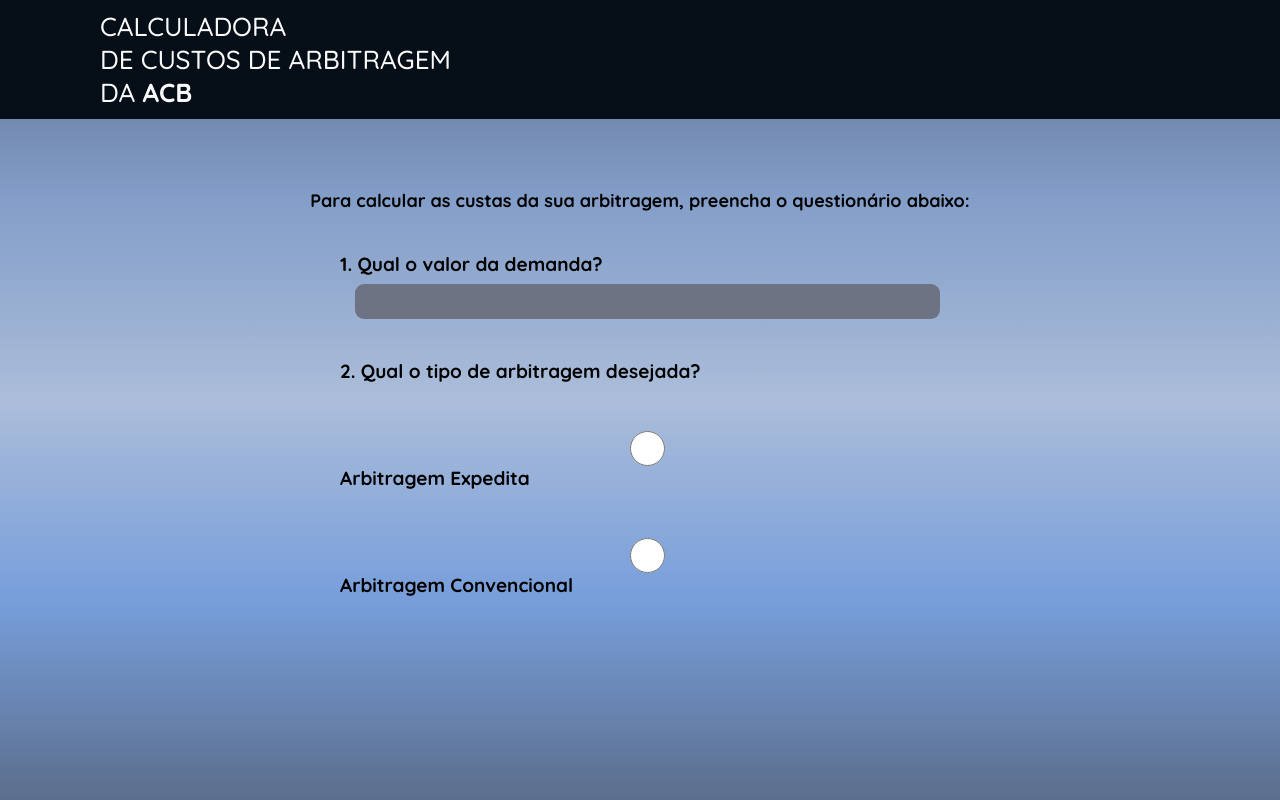
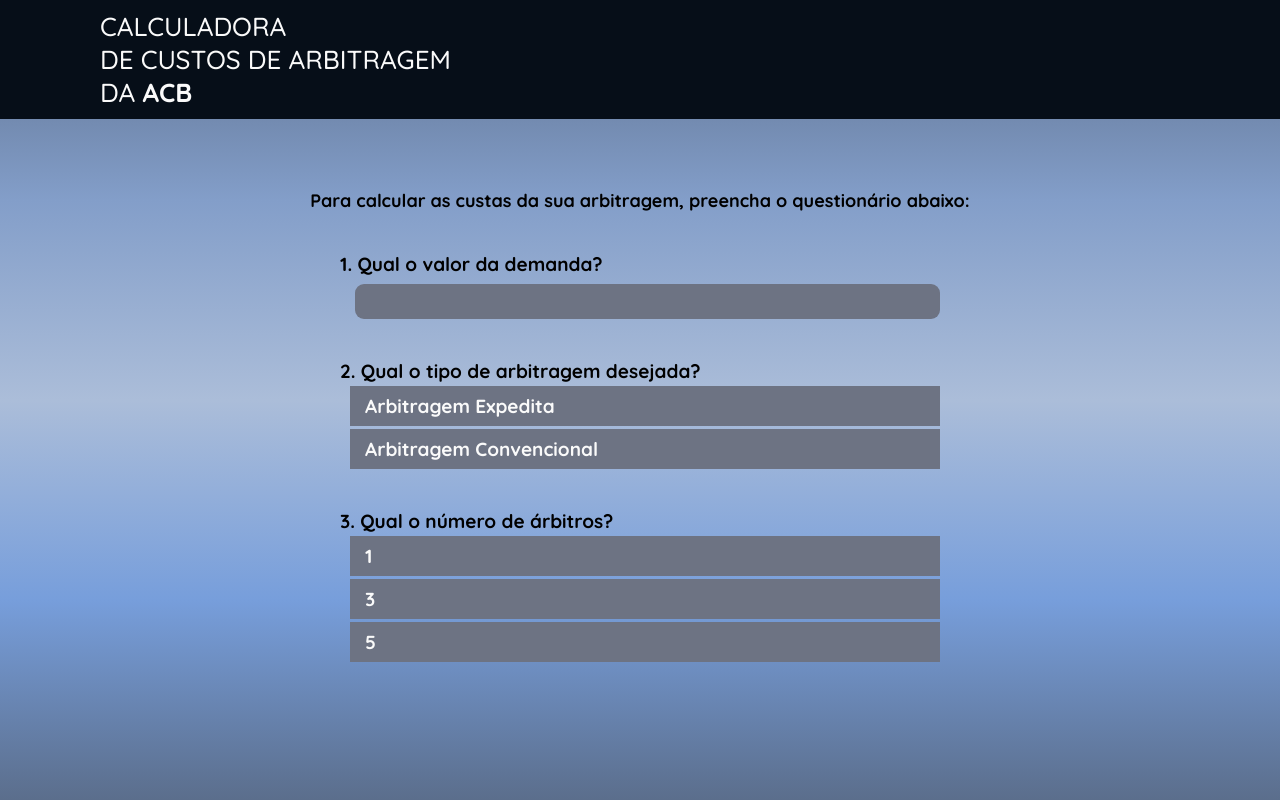
Before and after one commit to IgorMarinhoArgollo/calculadora_acb, a React (Vite) app: page / in a window 1280 px wide. Built offline with nearby package versions, Linux system fonts and the light colour scheme.

Commit message:
feat: form questions

```diff
--- a/src/Components/Survey/Survey.jsx
+++ b/src/Components/Survey/Survey.jsx
@@ -4,6 +4,7 @@
 export default function Survey() {
   const [disputeValue, setDisputeValue] = useState('');
   const [disputeType, setDisputeType] = useState('');
+  const [numberOfArbitrators, setNumberOfArbitrators] = useState('');
 
   return (
     <div className='survey'>
@@ -17,14 +18,15 @@
             id="disputeValue"
             value={disputeValue}
             onChange={(e) => setDisputeValue(e.target.value)}
+            step="any"
           />
         </label>
 
         <label htmlFor="disputeType" className='questions'>
           2. Qual o tipo de arbitragem desejada?
         </label>
-        <div className='disputeOptions'>
-          <label htmlFor="exp" className='options'>
+        <div className='disputequestions'>
+          <label htmlFor="exp" className={`options ${disputeType === 'exp' ? 'selected' : ''}`}>
             <input
               type="radio"
               name="disputeType"
@@ -35,7 +37,7 @@
             />
             Arbitragem Expedita
           </label>
-          <label htmlFor="conv" className='options'>
+          <label htmlFor="conv" className={`options ${disputeType === 'conv' ? 'selected' : ''}`}>
             <input
               type="radio"
               name="disputeType"
@@ -48,8 +50,47 @@
           </label>
         </div>
 
+        <label htmlFor="numberOfArbitrators" className='questions'>
+          3. Qual o número de árbitros?
+        </label>
+        <div className='disputequestions'>
+          <label htmlFor="option1" className={`options ${numberOfArbitrators === '1' ? 'selected' : ''}`}>
+            <input
+              type="radio"
+              name="numberOfArbitrators"
+              value="1"
+              id="option1"
+              checked={numberOfArbitrators === '1'}
+              onChange={() => setNumberOfArbitrators('1')}
+            />
+            1
+          </label>
+          <label htmlFor="option3" className={`options ${numberOfArbitrators === '3' ? 'selected' : ''}`}>
+            <input
+              type="radio"
+              name="numberOfArbitrators"
+              value="3"
+              id="option3"
+              checked={numberOfArbitrators === '3'}
+              onChange={() => setNumberOfArbitrators('3')}
+            />
+            3
+          </label>
+          <label htmlFor="option5" className={`options ${numberOfArbitrators === '5' ? 'selected' : ''}`}>
+            <input
+              type="radio"
+              name="numberOfArbitrators"
+              value="5"
+              id="option5"
+              checked={numberOfArbitrators === '5'}
+              onChange={() => setNumberOfArbitrators('5')}
+            />
+            5
+          </label>
+        </div>
         <p>{disputeValue}</p>
         <p>{disputeType}</p>
+        <p>{numberOfArbitrators}</p>
       </form>
     </div>
   )
--- a/src/Components/Survey/Survey.scss
+++ b/src/Components/Survey/Survey.scss
@@ -17,7 +17,7 @@
     max-width: 600px;
     width: 100%;
 
-    label {
+    .questions {
       margin-top: 40px;
       font-weight: 700;
       font-size: 19px;
@@ -29,12 +29,48 @@
         font-size: 24px;
         font-weight: 800;
         margin-top: 8px;
-        background-color: #6D7383;
+        background-color: var(--cinza);
         color: var(--branco);
         border: none;
         border-radius: 9px;
         padding-left: 10px;
         margin-left: 15px;
+
+        &:hover {
+          border: solid 2px var(--azul);
+        }
+      }
+    }
+
+    .disputequestions {
+      display: flex;
+      flex-direction: column;
+      margin-left: 10px;
+
+      label {
+        font-weight: 700;
+        font-size: 19px;
+        color: var(--branco);
+        height: 40px;
+        background-color: var(--cinza);
+        margin-top: 3px;
+        display: flex;
+        align-items: center;
+        padding-left: 15px;
+
+        input[type="radio"] {
+          display: none;
+        }
+
+        &:hover {
+          border: solid 2px var(--azul);
+          color: var(--azul);
+        }
+      }
+
+      .selected {
+        color: var(--verde);
+        border: solid 2px var(--verde);
       }
     }
   }
--- a/src/index.css
+++ b/src/index.css
@@ -6,6 +6,9 @@
 
   --escuro: #060E18;
   --branco: #FAFAFA;
+  --azul: #0a3496;
+  --verde: rgb(66, 238, 32);
+  --cinza: #6D7383;
 
 }
 
--- a/src/styles/css/reading/Survey.css
+++ b/src/styles/css/reading/Survey.css
@@ -32,7 +32,7 @@
   max-width: 600px;
   width: 100%;
 }
-.survey form label {
+.survey form .questions {
   margin-top: 40px;
   font-weight: 700;
   font-size: 19px;
@@ -44,15 +44,54 @@
       -ms-flex-direction: column;
           flex-direction: column;
 }
-.survey form label input {
+.survey form .questions input {
   height: 35px;
   font-size: 24px;
   font-weight: 800;
   margin-top: 8px;
-  background-color: #6D7383;
+  background-color: var(--cinza);
   color: var(--branco);
   border: none;
   border-radius: 9px;
   padding-left: 10px;
   margin-left: 15px;
+}
+.survey form .questions input:hover {
+  border: solid 2px var(--azul);
+}
+.survey form .disputequestions {
+  display: -webkit-box;
+  display: -ms-flexbox;
+  display: flex;
+  -webkit-box-orient: vertical;
+  -webkit-box-direction: normal;
+      -ms-flex-direction: column;
+          flex-direction: column;
+  margin-left: 10px;
+}
+.survey form .disputequestions label {
+  font-weight: 700;
+  font-size: 19px;
+  color: var(--branco);
+  height: 40px;
+  background-color: var(--cinza);
+  margin-top: 3px;
+  display: -webkit-box;
+  display: -ms-flexbox;
+  display: flex;
+  -webkit-box-align: center;
+      -ms-flex-align: center;
+          align-items: center;
+  padding-left: 15px;
+}
+.survey form .disputequestions label input[type=radio] {
+  display: none;
+}
+.survey form .disputequestions label:hover {
+  border: solid 2px var(--azul);
+  color: var(--azul);
+}
+.survey form .disputequestions .selected {
+  color: var(--verde);
+  border: solid 2px var(--verde);
 }/*# sourceMappingURL=Survey.css.map */
```
Also changed, not shown: src/styles/css/Survey.min.css (+1 -1 lines), 2 other files (tests, documents, lock files or other folders).
